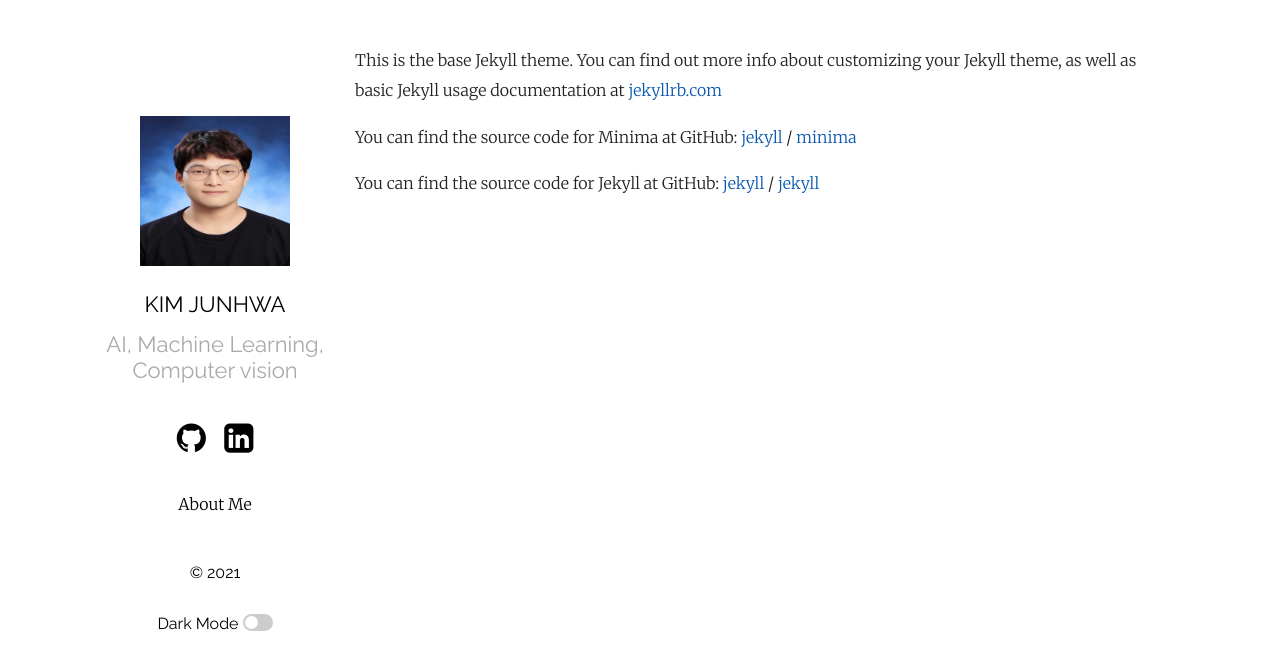
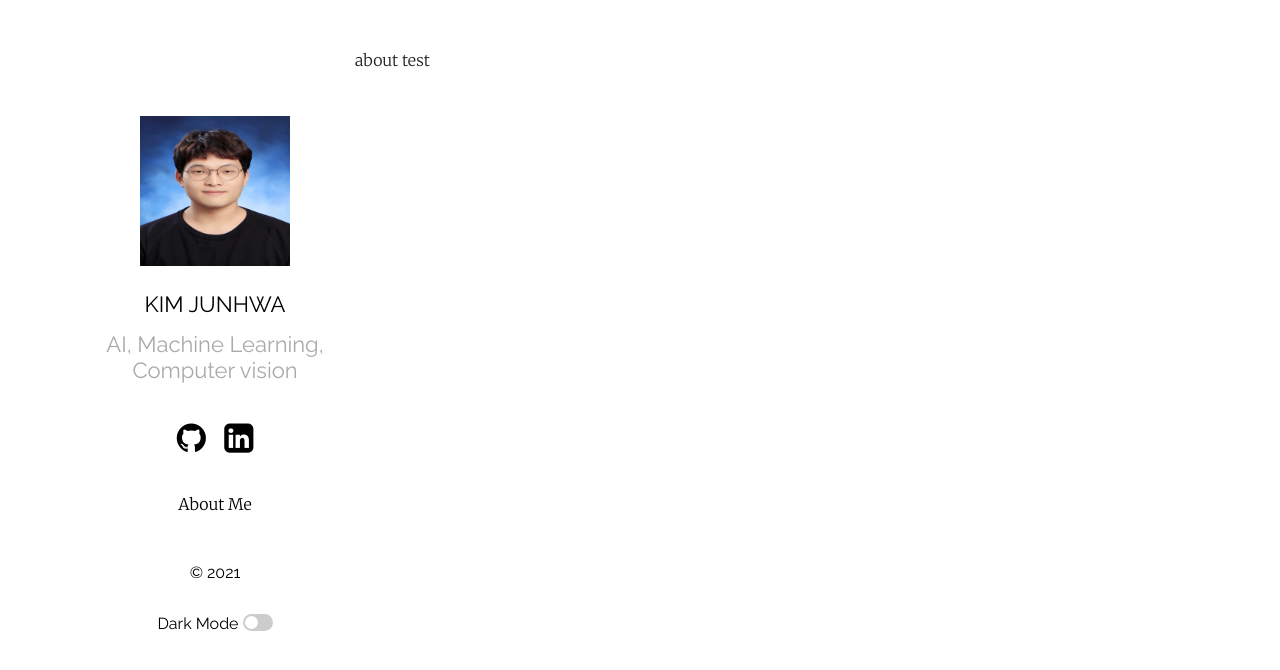
Before and after one commit to kjunhwa/kjunhwa.github.ioi, a Jekyll site: the page built from about.md, in a window 1280 px wide. Shown: the top 670 px of the page. Built offline with Jekyll 4.4.1, drawn with Linux system fonts in a browser that asks for light colours.

Commit message:
Update about.md

```diff
--- a/about.md
+++ b/about.md
@@ -1,18 +1,8 @@
 ---
 layout: page
-title: About
+title: "About"
+toc: true
 permalink: /about/
 ---
 
-This is the base Jekyll theme. You can find out more info about customizing your Jekyll theme, as well as basic Jekyll usage documentation at [jekyllrb.com](https://jekyllrb.com/)
-
-You can find the source code for Minima at GitHub:
-[jekyll][jekyll-organization] /
-[minima](https://github.com/jekyll/minima)
-
-You can find the source code for Jekyll at GitHub:
-[jekyll][jekyll-organization] /
-[jekyll](https://github.com/jekyll/jekyll)
-
-
-[jekyll-organization]: https://github.com/jekyll
+about test
```
